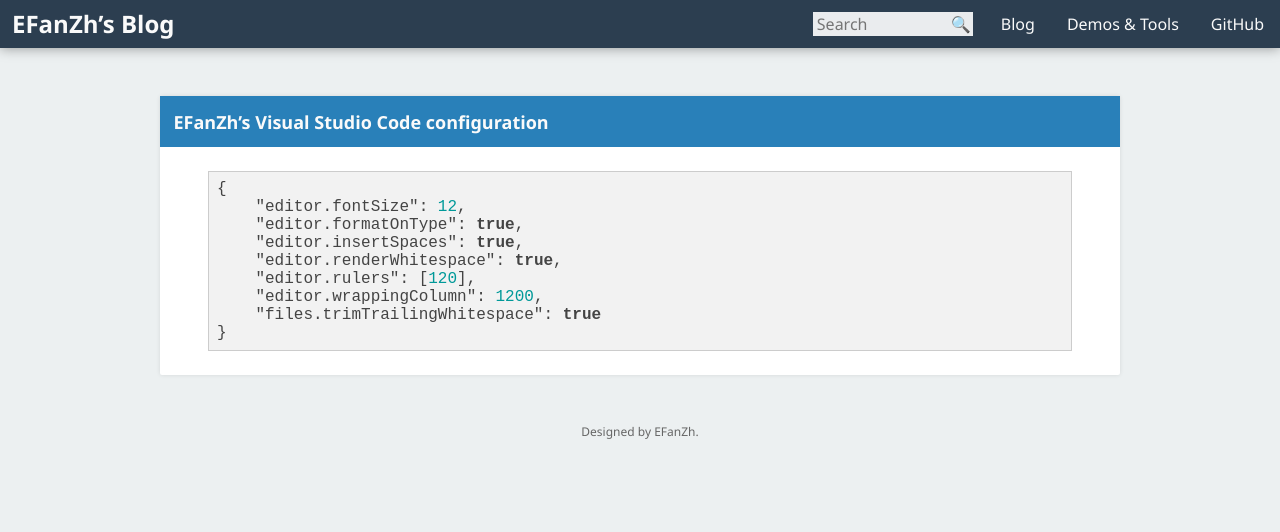
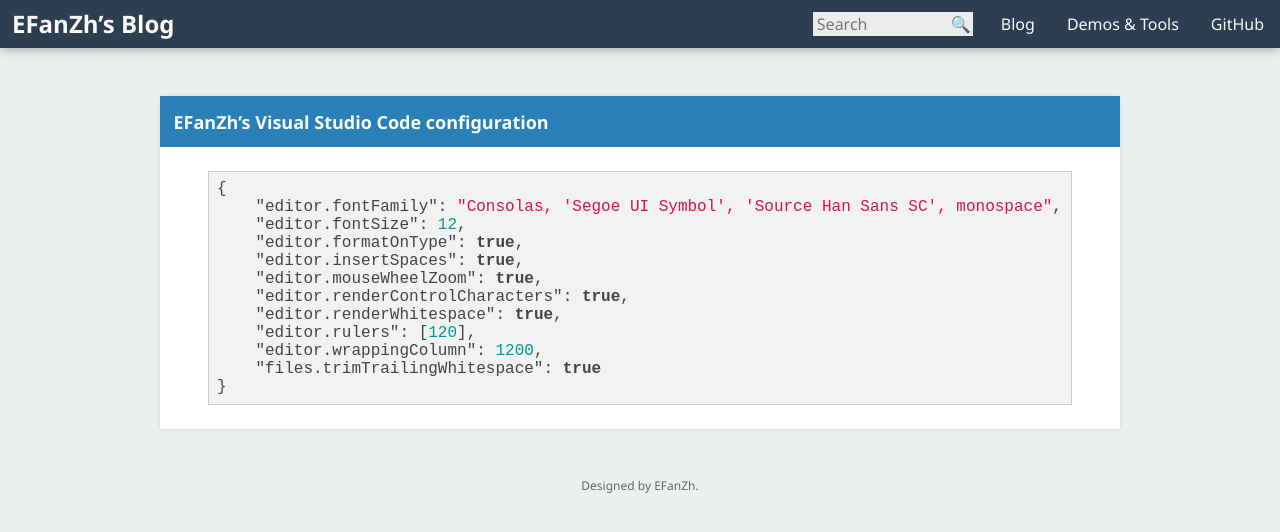
Before and after one commit to fuzeyi/efanzh.github.io, a Jekyll site: the page built from _posts/2016-04-29-visual-studio-code-configuration.md, in a window 1280 px wide. Shown: the top 532 px of the page. Built offline with Jekyll 4.4.1, drawn with Linux system fonts in a browser that asks for light colours.

Commit message:
Update Visual Studio Code configuration

````diff
--- a/_posts/2016-04-29-visual-studio-code-configuration.md
+++ b/_posts/2016-04-29-visual-studio-code-configuration.md
@@ -4,9 +4,12 @@
 
 ```json
 {
+    "editor.fontFamily": "Consolas, 'Segoe UI Symbol', 'Source Han Sans SC', monospace",
     "editor.fontSize": 12,
     "editor.formatOnType": true,
     "editor.insertSpaces": true,
+    "editor.mouseWheelZoom": true,
+    "editor.renderControlCharacters": true,
     "editor.renderWhitespace": true,
     "editor.rulers": [120],
     "editor.wrappingColumn": 1200,
````
